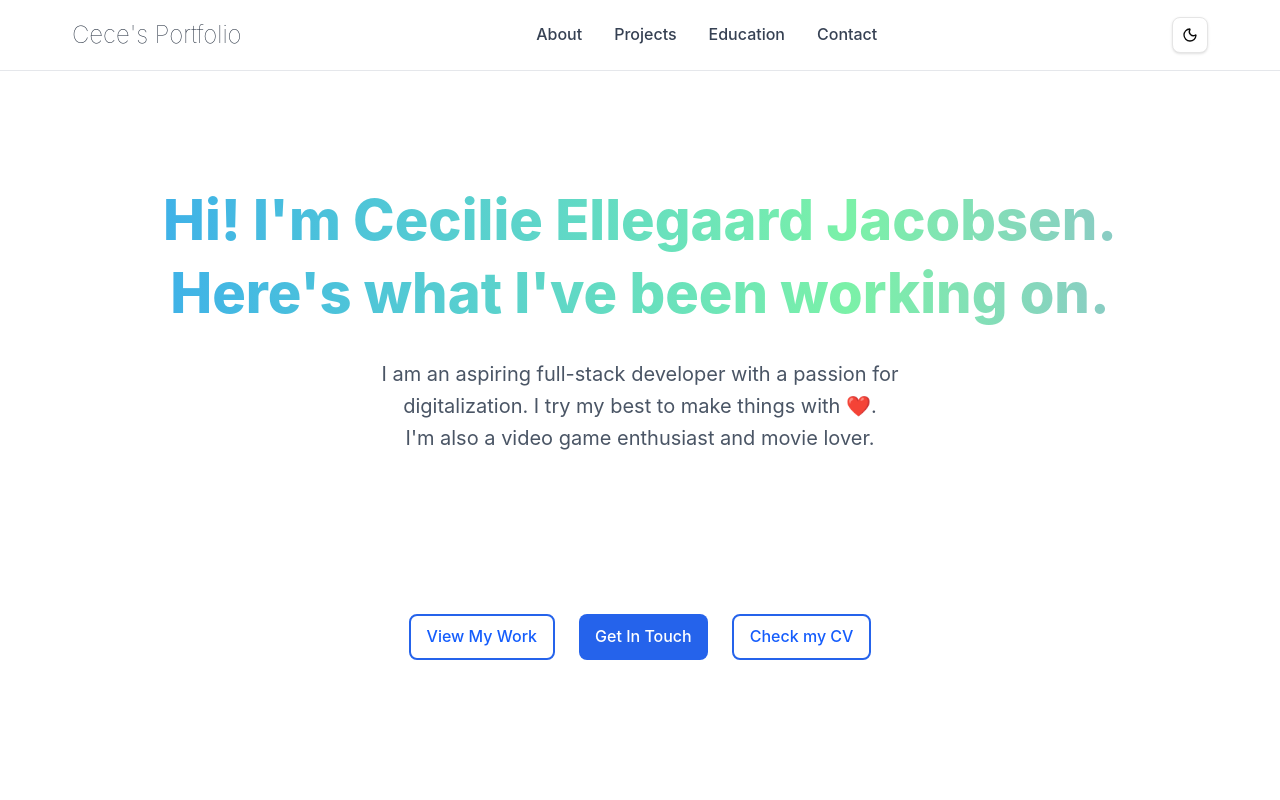
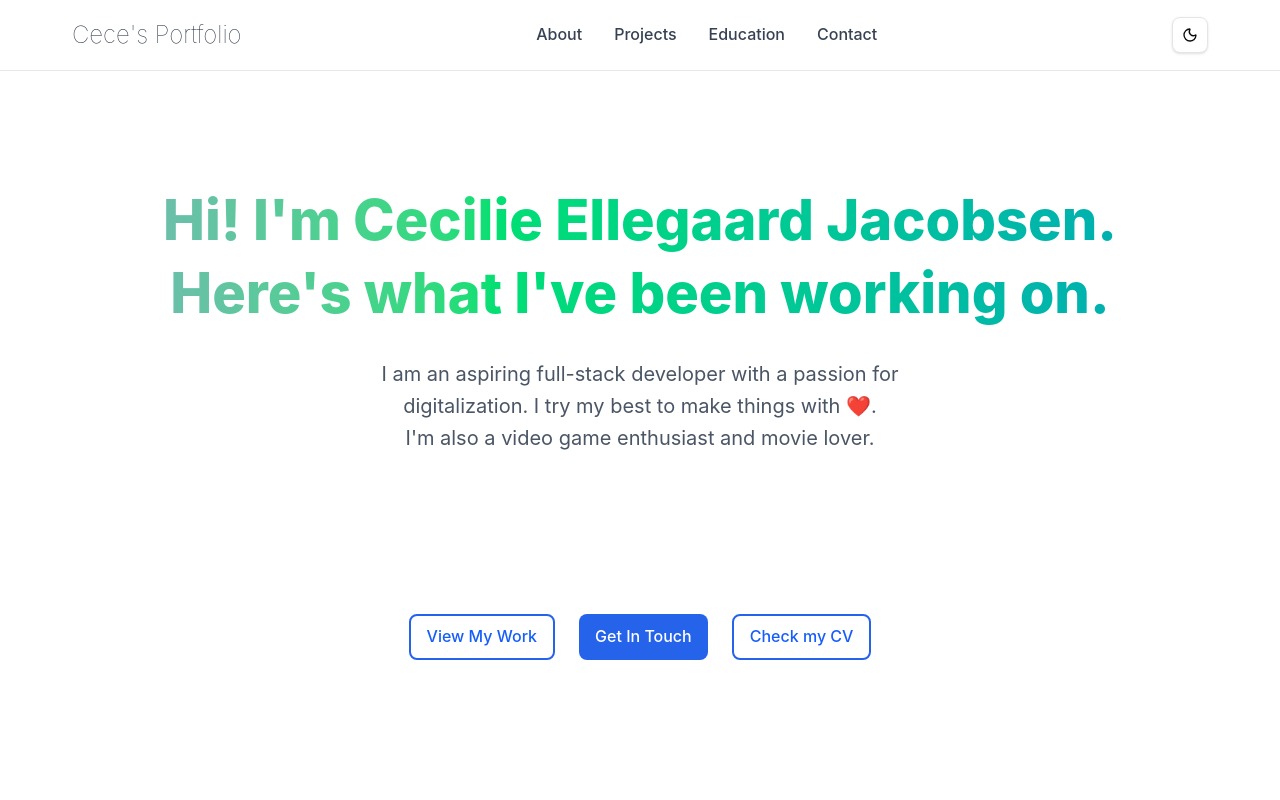
Before and after one commit to cecilieej/cej-portfolio, a React (Vite) app in the folder portfolio/: page / in a window 1280 px wide. Shown: the top 800 px of the page. Built offline with nearby package versions, Linux system fonts and the light colour scheme.

Commit message:
Update to gradient colors on header in About.jsx

```diff
--- a/portfolio/src/components/About.jsx
+++ b/portfolio/src/components/About.jsx
@@ -9,9 +9,9 @@ const About = () => {
             className="
               hero-title
               bg-gradient-to-r
-              from-blue-500
-              via-green-300
-              to-purple-600
+              from-purple-500
+              via-green-400
+              to-sky-600
               bg-clip-text
               text-transparent
               font-extrabold
@@ -19,7 +19,7 @@ const About = () => {
             "
             style={{
               backgroundSize: '200% 200%',
-              animation: 'gradient-x 8s ease-in-out infinite',
+              animation: 'gradient-x 5s ease-in-out infinite',
               lineHeight: '1.3',
               marginTop: '5.5rem',
             }}
```
